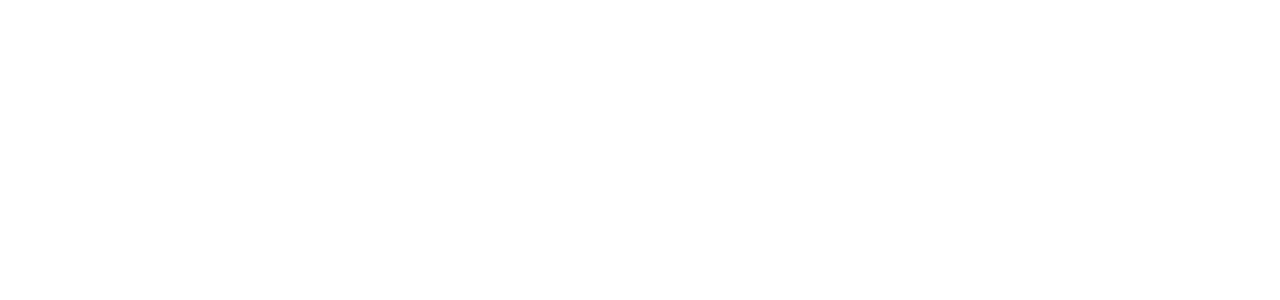
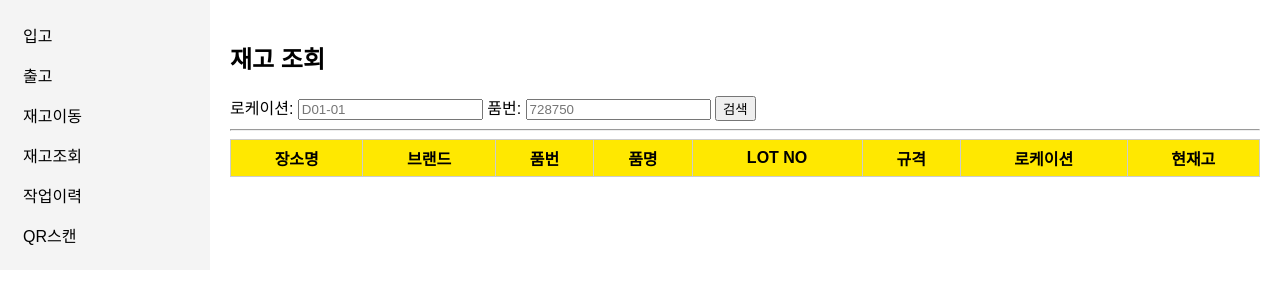
Before and after one commit to dlahtp44-prog/pars-wms-api, a FastAPI app: page /worker/inventory in a window 1280 px wide. Before the commit the part shown is empty. Shown: the top 300 px of the page. Run offline with FastAPI, Linux system fonts and the light colour scheme; lists and menus that the app fills with data are empty.

Commit message:
Update inventory.html

```diff
--- a/app/templates/inventory.html
+++ b/app/templates/inventory.html
@@ -1,30 +1,46 @@
-{% if rows %}
-<table>
-  <tr>
-    <th>장소</th>
+{% extends "base.html" %}
+{% block content %}
+
+<h2>재고 조회</h2>
+
+<form method="get" action="/inventory-page">
+  로케이션:
+  <input name="location" placeholder="D01-01">
+
+  품번:
+  <input name="item_code" placeholder="728750">
+
+  <button type="submit">검색</button>
+</form>
+
+<hr>
+
+<table border="1" cellpadding="6" style="width:100%; border-collapse:collapse;">
+  <tr style="background:#f2f2f2;">
+    <th>장소명</th>
     <th>브랜드</th>
     <th>품번</th>
     <th>품명</th>
-    <th>LOT</th>
+    <th>LOT NO</th>
     <th>규격</th>
     <th>로케이션</th>
-    <th>수량</th>
+    <th>현재고</th>
   </tr>
+
   {% for r in rows %}
   <tr>
     <td>{{ r.location_name }}</td>
     <td>{{ r.brand }}</td>
-    <td>
-      <a href="/item/{{ r.item_code }}">
-        {{ r.item_code }}
-      </a>
-    </td>
+    <td>{{ r.item_code }}</td>
     <td>{{ r.item_name }}</td>
     <td>{{ r.lot_no }}</td>
     <td>{{ r.spec }}</td>
     <td>{{ r.location }}</td>
-    <td><b>{{ r.qty }}</b></td>
+    <td style="background:#ffeb3b; text-align:center;">
+      {{ r.qty }}
+    </td>
   </tr>
   {% endfor %}
 </table>
-{% endif %}
+
+{% endblock %}
```
